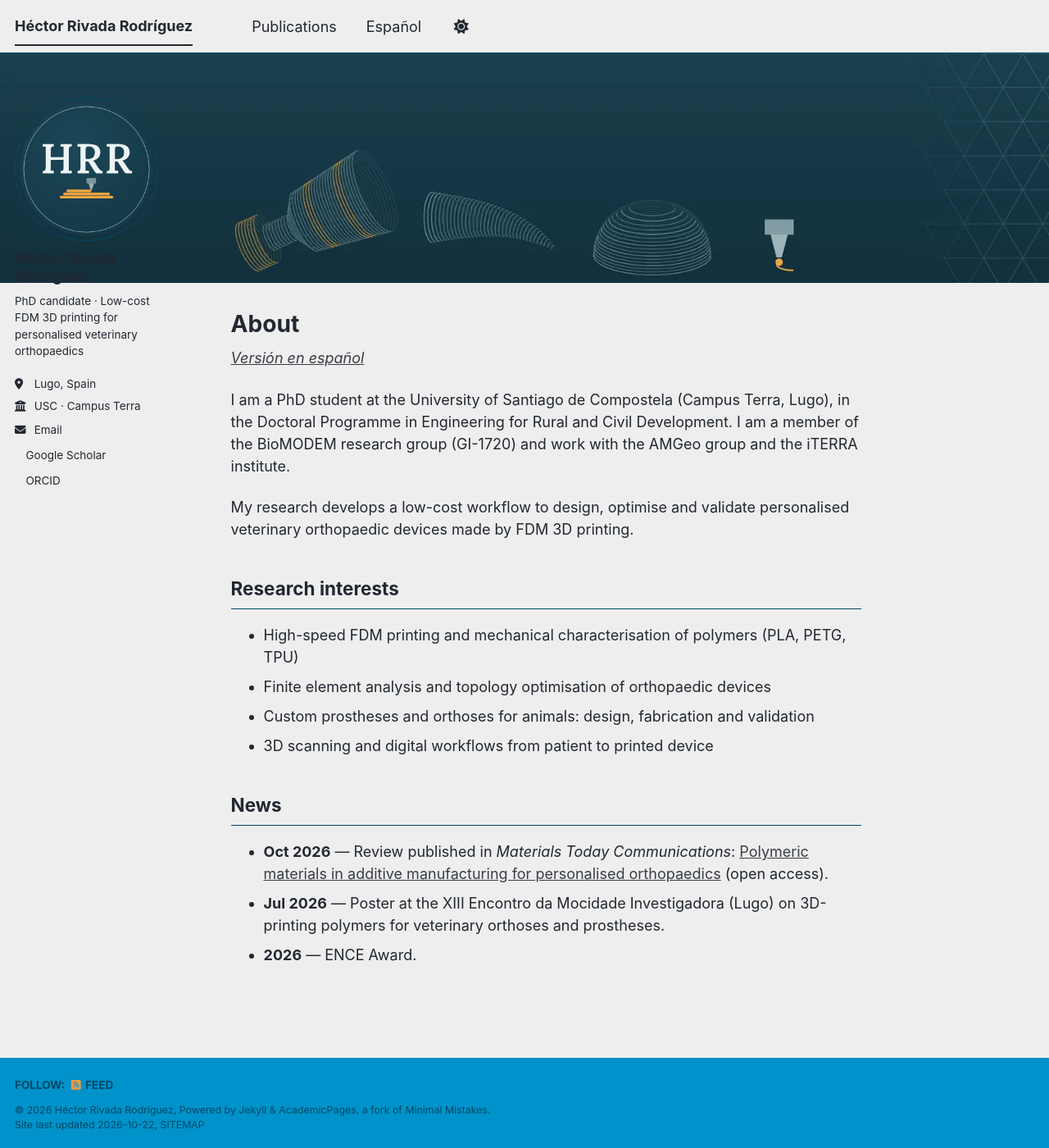
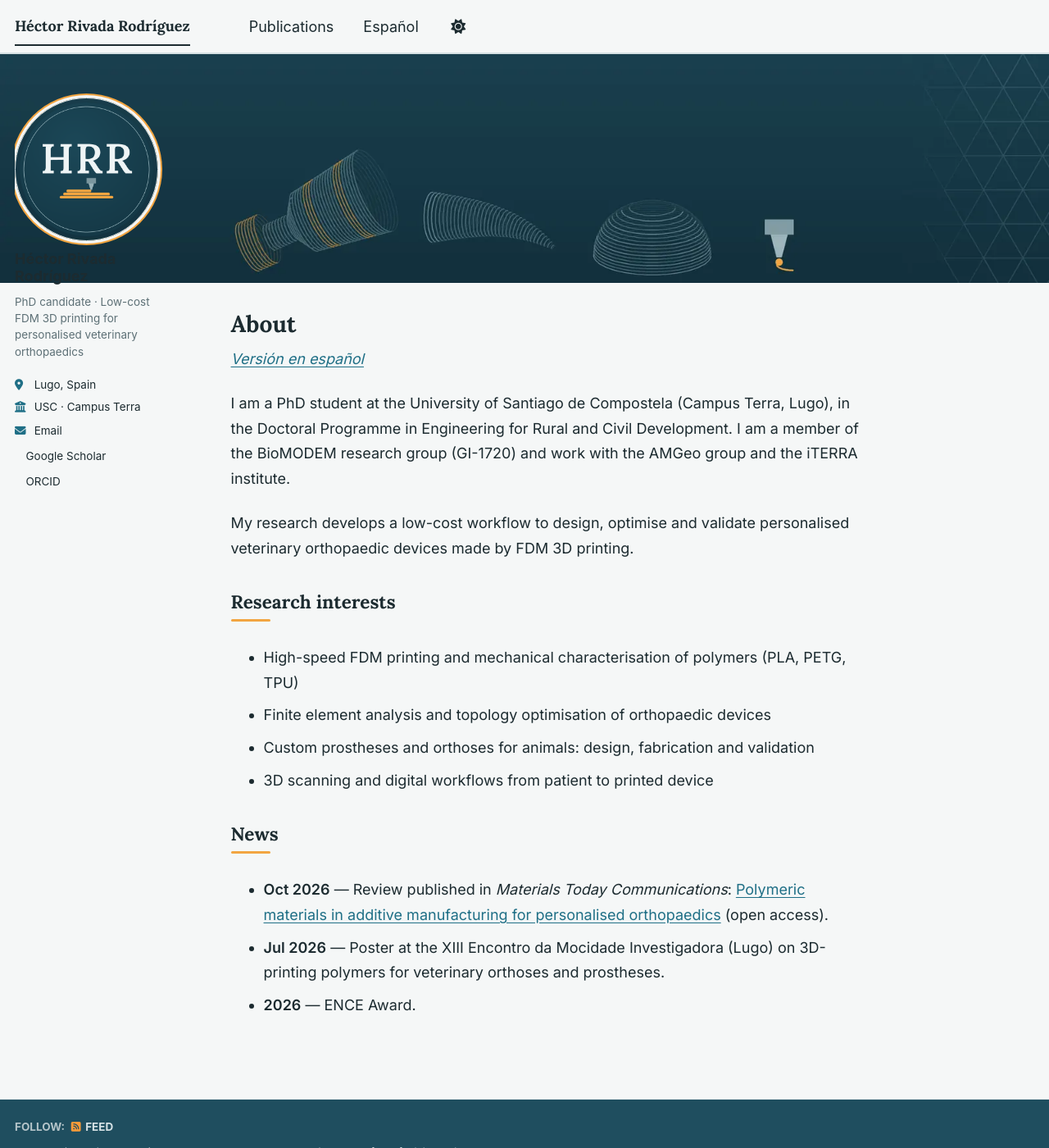
Before and after one commit to Hrivada/hrivada.github.io, a Jekyll site: the page built from _pages/about.md, in a window 1280 px wide and 1400 px high. Shown: the whole window at 82% size. Built offline with Jekyll 4.4.1, drawn with Linux system fonts in a browser that asks for light colours; a style sheet for code colours, icons or effects is not loaded.

Commit message:
Add custom styles and variables to main.scss

```diff
--- a/assets/css/main.scss
+++ b/assets/css/main.scss
@@ -36,3 +36,130 @@
     "layout/archive",
     "layout/sidebar"
 ;
+/* ==========================================================================
+   ESTILO PROPIO · Héctor Rivada Rodríguez
+   (para volver al estilo de la plantilla, borra desde aquí hasta el final)
+   ========================================================================== */
+
+:root {
+  --hr-orange: #f2a541;
+  --hr-orange-dark: #d9862a;
+  --hr-teal: #1f4e5f;
+  --hr-card: #ffffff;
+  --global-base-color: #1f4e5f;
+  --global-bg-color: #f5f7f7;
+  --global-footer-bg-color: #1f4e5f;
+  --global-border-color: #d6e1e4;
+  --global-dark-border-color: #d6e1e4;
+  --global-link-color: #1f6f86;
+  --global-link-color-hover: #d9862a;
+  --global-link-color-visited: #1f6f86;
+  --global-masthead-link-color: #1c2b30;
+  --global-masthead-link-color-hover: #d9862a;
+  --global-text-color: #1c2b30;
+  --global-text-color-light: #5d7076;
+}
+
+html[data-theme="dark"] {
+  --hr-card: #1a3540;
+  --global-base-color: #7cc4d6;
+  --global-bg-color: #142a33;
+  --global-footer-bg-color: #0f2128;
+  --global-border-color: #2a4651;
+  --global-dark-border-color: #2a4651;
+  --global-link-color: #8fd0e0;
+  --global-link-color-hover: #f2a541;
+  --global-link-color-visited: #8fd0e0;
+  --global-masthead-link-color: #e6eef0;
+  --global-masthead-link-color-hover: #f2a541;
+  --global-text-color: #e6eef0;
+  --global-text-color-light: #a9bcc2;
+}
+
+/* Tipografía: Inter para el texto, Lora (la del avatar) para los títulos */
+body {
+  font-family: "Inter", -apple-system, "Segoe UI", Roboto, Arial, sans-serif;
+}
+h1, h2, h3,
+.page__title,
+.author__name,
+.archive__item-title,
+.masthead__menu-item--lg a {
+  font-family: "Lora", Georgia, "Times New Roman", serif;
+}
+.page__content p,
+.page__content li {
+  line-height: 1.7;
+}
+.page__content a {
+  text-underline-offset: 3px;
+}
+
+/* Cabecera y menú */
+.masthead {
+  background-color: var(--global-bg-color);
+  border-bottom: 1px solid var(--global-border-color);
+}
+.masthead__menu-item--lg a {
+  font-weight: 600;
+}
+.greedy-nav .visible-links a:before {
+  background: var(--hr-orange);
+  height: 3px;
+}
+
+/* Títulos de sección con una línea naranja corta debajo */
+.page__content h2 {
+  border-bottom: none;
+  margin-top: 1.6em;
+}
+.page__content h2::after {
+  content: "";
+  display: block;
+  width: 48px;
+  height: 3px;
+  margin-top: 0.35em;
+  border-radius: 2px;
+  background: var(--hr-orange);
+}
+
+/* Barra lateral */
+.author__avatar img {
+  box-shadow: 0 0 0 3px var(--global-bg-color), 0 0 0 5px var(--hr-orange);
+}
+.author__name {
+  font-size: 1.3em;
+  margin-top: 0.6em;
+}
+.author__bio {
+  color: var(--global-text-color-light);
+  line-height: 1.5;
+}
+.author__urls i {
+  color: var(--global-link-color);
+}
+
+/* Publicaciones y charlas como tarjetas */
+.archive__item {
+  background: var(--hr-card);
+  border: 1px solid var(--global-border-color);
+  border-left: 4px solid var(--hr-orange);
+  border-radius: 8px;
+  padding: 1em 1.25em;
+  margin-bottom: 1.25em;
+}
+.archive__item-title {
+  margin-top: 0;
+  font-size: 1.15em;
+  line-height: 1.35;
+}
+
+/* Pie de página: que no tape el texto y que se lea */
+.page__footer {
+  position: relative;
+  color: #b4c4c9;
+}
+.page__footer a,
+.page__footer .page__footer-copyright {
+  color: #d7e3e6;
+}
```
